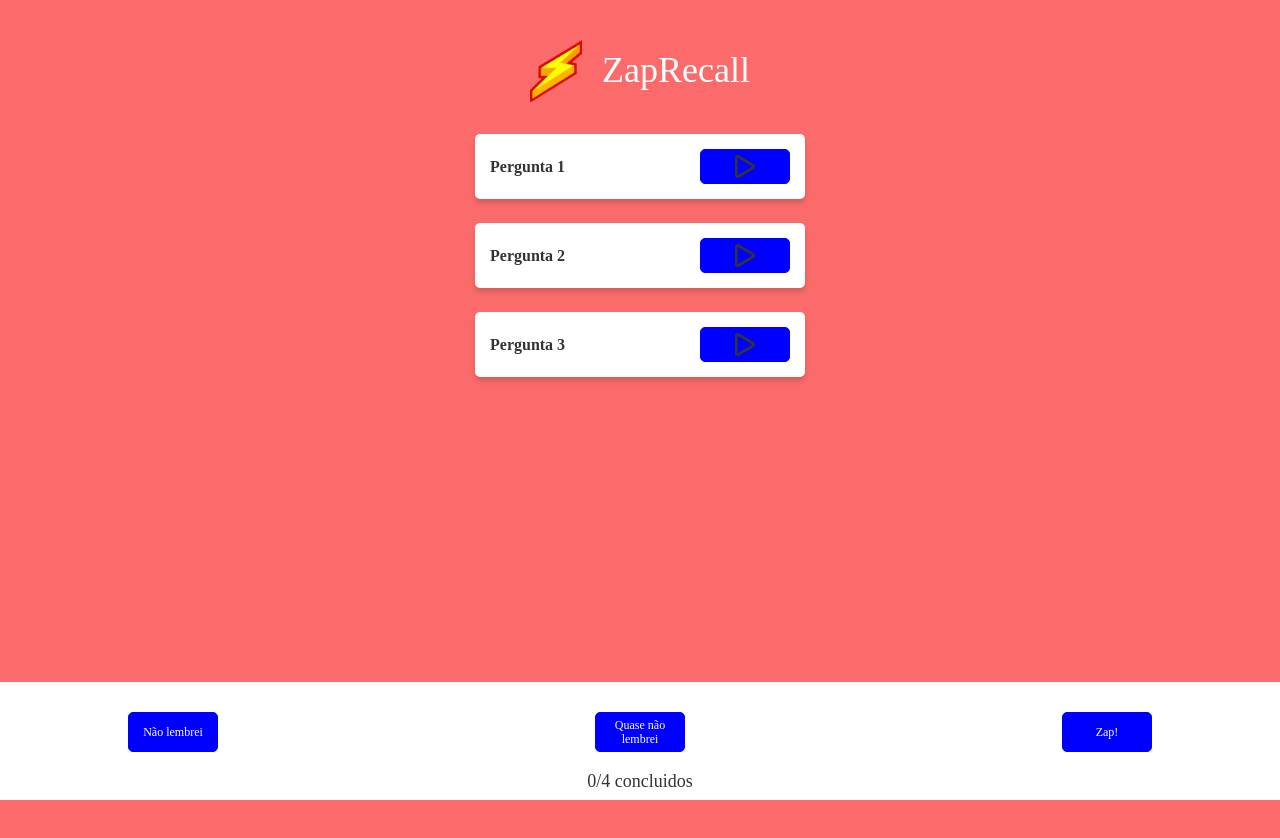
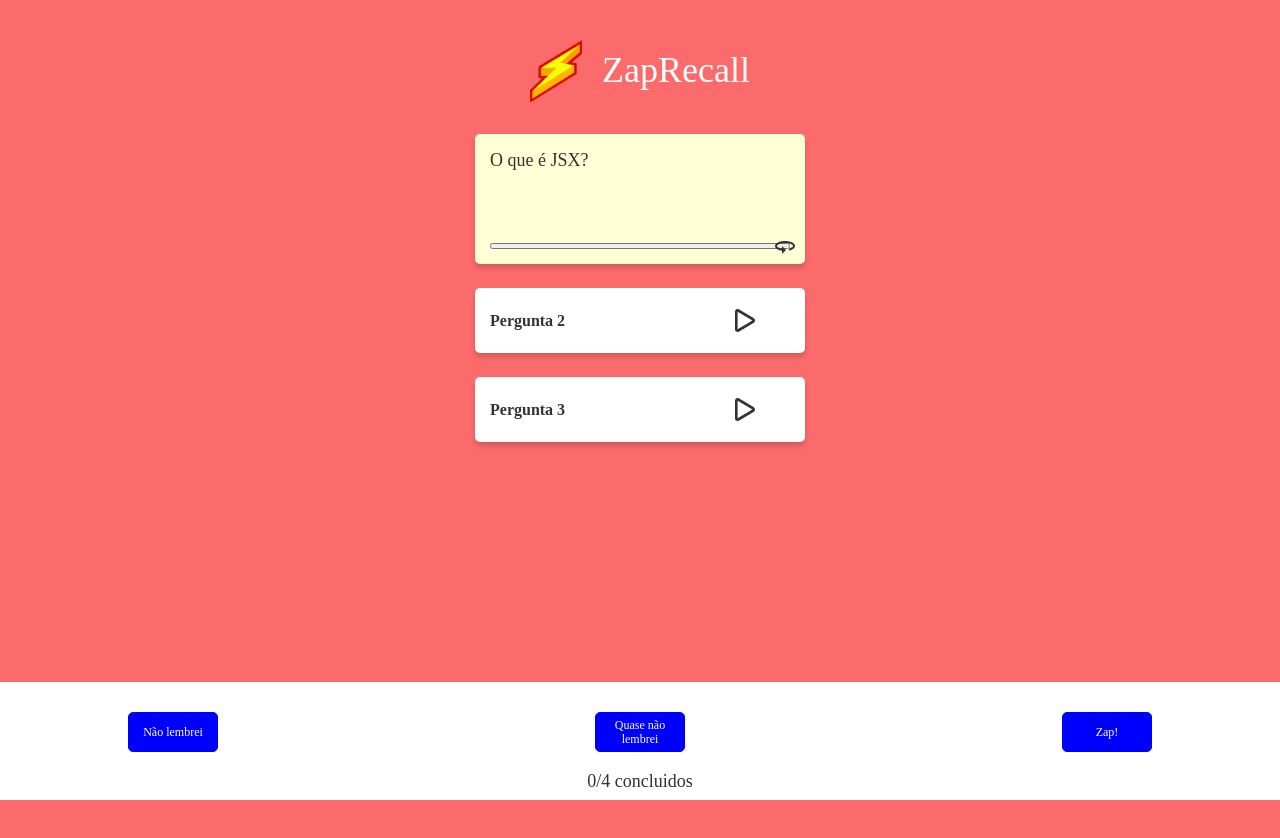
Before and after one commit to dcaaz/Projeto-09-ZapRecall, a React (Create React App) app: page / in a window 1280 px wide. Both pictures are taken after a click on the button 745 px from the left and 166 px from the top of the page. Shown: the top 838 px of the page. Built offline with nearby package versions, Linux system fonts and the light colour scheme.

Commit message:
carta virando

```diff
--- a/src/App.js
+++ b/src/App.js
@@ -1,4 +1,4 @@
-import React from "react";
+import React, { useState } from "react";
 import styled from "styled-components";
 import logo from "./Imagens/logo.png"
 import certo from "./Imagens/icone_certo.png"
@@ -9,9 +9,17 @@
 import triste from "./Imagens/sad.png"
 import setaVirar from "./Imagens/seta_virar.png"
 import GlobalStyle from "./GlobalStyled";
+import FlashCard from "./FlashCard";
 
 export default function App() {
     //funções
+
+    const listaPerguntasDesviradas = [
+        { pergunta: "O que é JSX?", resultado: "Uma extensão de linguagem do JavaScript" },
+        { pergunta: "O React é __?", resultado: "Uma biblioteca JavaScript para construção de interfaces" },
+        { pergunta: "Usamos props para __?", resultado: "Passar diferentes informações para componentes" }
+    ]
+
 
     return (
         //JSX
@@ -22,18 +30,9 @@
                 <h1>ZapRecall</h1>
             </Topo>
             <>
-                <Pergunta>
-                    <p>Pergunta 1</p>
-                    <button><img src={play} /></button>
-                </Pergunta>
-                <Pergunta>
-                    <p>Pergunta 2</p>
-                    <button><img src={play} /></button>
-                </Pergunta>
-                <Pergunta>
-                    <p>Pergunta 3</p>
-                    <button><img src={play} /></button>
-                </Pergunta>
+                {listaPerguntasDesviradas.map((elemento, indice) =>
+                    <FlashCard key={indice} pergunta={elemento.pergunta} resultado={elemento.resultado} indice={indice}/>
+                )}
             </>
             <Rodape>
                 <Botoes>
@@ -76,44 +75,6 @@
     margin-left: 20px;
     }
 `
-
-const Pergunta = styled.div`
-    width: 300px;
-    height: 35px;
-    background-color: #FFFFFF;
-    margin: 12px;
-    padding: 15px;
-    box-shadow: 0px 4px 5px rgba(0, 0, 0, 0.15);
-    border-radius: 5px;
-    display: flex;
-    align-items: center;
-    justify-content: space-between;
-        p {
-    font-family: 'Recursive';
-    font-style: normal;
-    font-weight: 700;
-    font-size: 16px;
-    line-height: 19px;
-    color: #333333;
-    }
-    button {
-    width: 90px;
-    font-family: 'Recursive';
-    font-style: normal;
-    font-weight: 400;
-    font-size: 12px;
-    line-height: 14px;
-    display: flex;
-    align-items: center;
-    justify-content: center;
-    text-align: center;
-    color: #FFFFFF;
-    background: blue;
-    border-radius: 5px;
-    border: 1px solid blue;
-    padding:5px;
-    }
-`
 const Rodape = styled.div`
     width: 100%;
     min-height: 50px;
--- /dev/null
+++ b/src/FlashCard.js
@@ -0,0 +1,112 @@
+import React, { useState } from "react";
+import styled from "styled-components";
+import certo from "./Imagens/icone_certo.png"
+import erro from "./Imagens/icone_erro.png"
+import interrogacao from "./Imagens/icone_quase.png"
+import festa from "./Imagens/party.png"
+import play from "./Imagens/seta_play.png"
+import triste from "./Imagens/sad.png"
+import setaVirar from "./Imagens/seta_virar.png"
+import GlobalStyle from "./GlobalStyled";
+
+export default function FlashCard({ pergunta, resultado, indice }) {
+    const inicial =
+        <PerguntaFrente key={indice} onClick={verPerguntas}>
+            <p>Pergunta {indice + 1}</p>
+            <button>
+                <img src={play} />
+            </button>
+        </PerguntaFrente>
+
+    const virada =
+        <PerguntaDesvirada key={indice}>
+            <p>{pergunta}</p>
+            <button onClick={respostaPerguntas}>
+                <img src={setaVirar} />
+            </button>
+        </PerguntaDesvirada>
+
+    const respostaPergunta =
+        <PerguntaDesvirada key={indice}>
+            <p>{resultado}</p>
+        </PerguntaDesvirada>
+
+    const [conteudo, setConteudo] = React.useState(inicial)
+
+    function verPerguntas() {
+        setConteudo(virada);
+    }
+
+    function respostaPerguntas() {
+        setConteudo(respostaPergunta);
+    }
+
+    return (
+        <>
+        {conteudo}
+        </>
+    )
+}
+
+const PerguntaFrente = styled.div`
+    width: 300px;
+    height: 35px;
+    background-color: #FFFFFF;
+    margin: 12px;
+    padding: 15px;
+    box-shadow: 0px 4px 5px rgba(0, 0, 0, 0.15);
+    border-radius: 5px;
+    display: flex;
+    align-items: center;
+    justify-content: space-between;
+        p {
+    font-family: 'Recursive';
+    font-style: normal;
+    font-weight: 700;
+    font-size: 16px;
+    line-height: 19px;
+    color: #333333;
+    }
+    button {
+    width: 90px;
+    font-family: 'Recursive';
+    font-style: normal;
+    font-weight: 400;
+    font-size: 12px;
+    line-height: 14px;
+    display: flex;
+    align-items: center;
+    justify-content: center;
+    text-align: center;
+    color: #FFFFFF;
+    background-color:  #FFFFFF;
+    border-radius: 5px;
+    border: 1px solid;
+    padding:5px;
+    }
+`
+
+const PerguntaDesvirada = styled.div`
+    width: 300px;
+    margin: 12px;
+    padding: 15px;
+    min-height: 100px;
+    background: #FFFFD5;
+    box-shadow: 0px 4px 5px rgba(0, 0, 0, 0.15);
+    border-radius: 5px;
+    font-family: 'Recursive';
+    font-style: normal;
+    font-weight: 400;
+    font-size: 18px;
+    line-height: 22px;
+    color: #333333;
+    position: relative;
+    display: flex;
+    flex-direction: column;
+    justify-content: space-between;
+    img{
+    position: absolute;
+    bottom: 10px;
+    right: 10px;
+    }
+`
--- a/src/Styles/style.css
+++ b/src/Styles/style.css
@@ -102,6 +102,7 @@
   color: #333333;
 }*/
 
+/*
 .pergunta-aberta {
   width: 300px;
   margin: 12px;
@@ -127,3 +128,4 @@
   bottom: 10px;
   right: 10px;
 }
+/*
```
Lines whose indentation alone changed are shown as unchanged.
